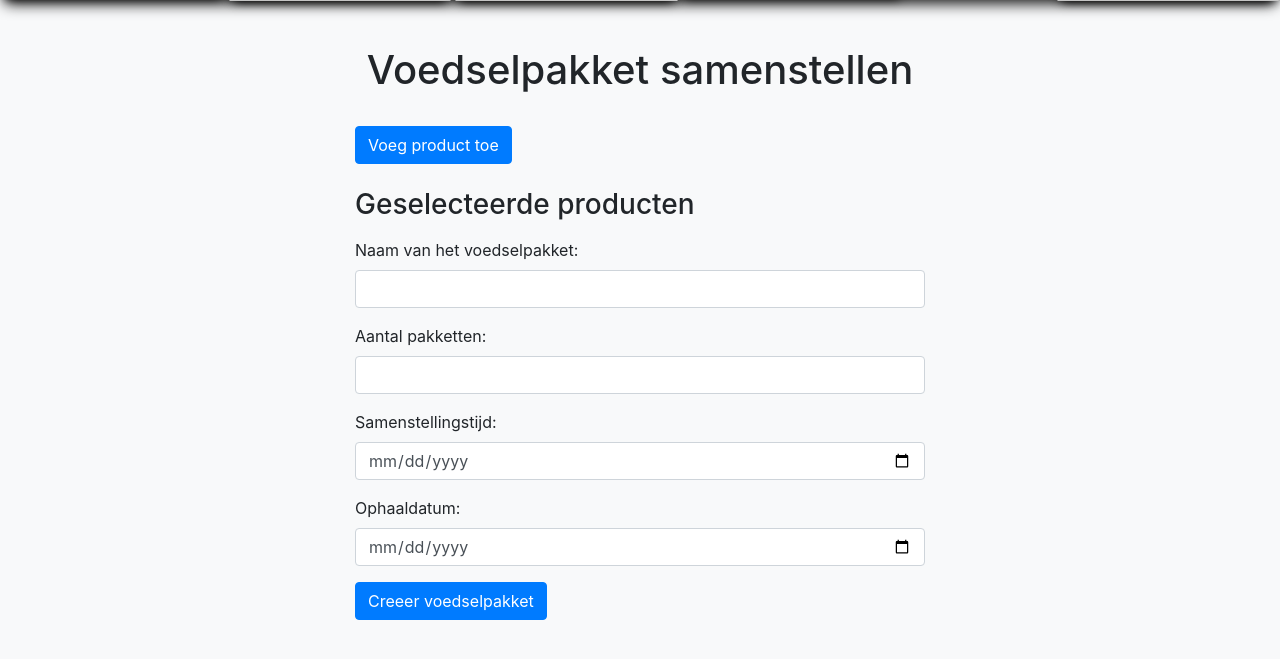
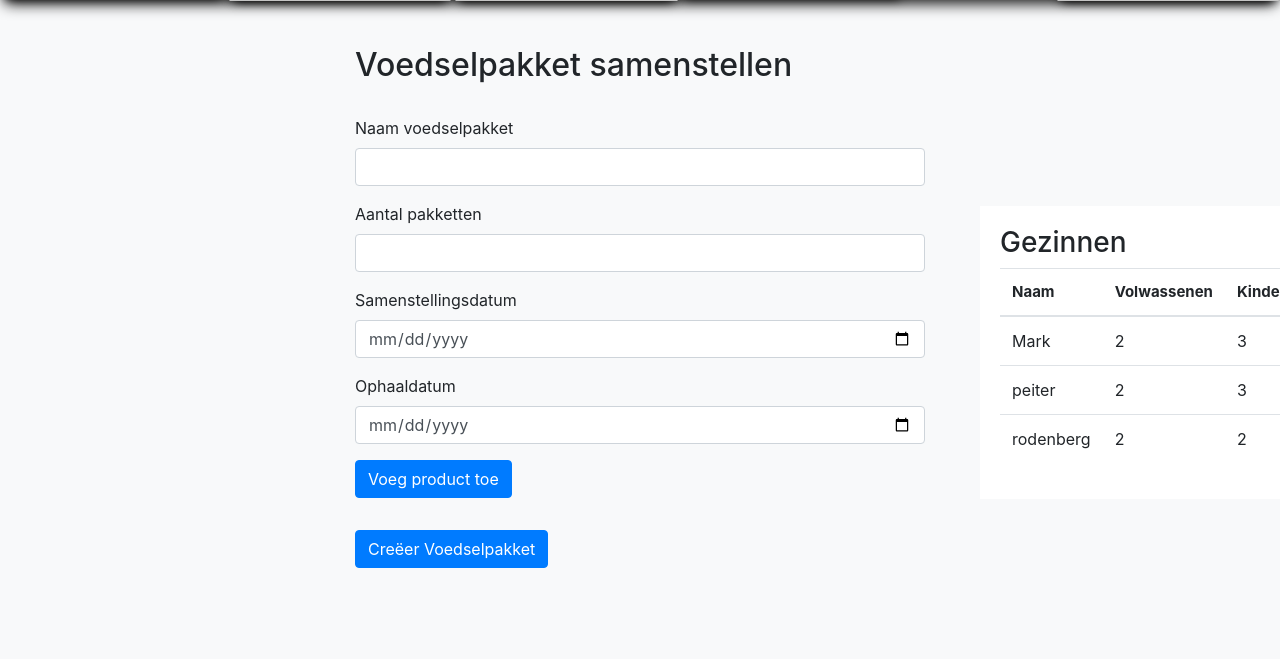
Before and after one commit to Bodilukepoels/Voedselbank-Maaskantje, a PHP site: page /Samenstellen.php in a window 1280 px wide. Shown: the part 47-706 px from the top of the page. Run offline with PHP 8.4, Linux system fonts and the light colour scheme; a user stored in the database is signed in; data comes from the database, SQL or seed files in the repository; some libraries are stand-ins or nearby versions.

Commit message:
Update Samenstellen.php

```diff
--- a/Samenstellen.php
+++ b/Samenstellen.php
@@ -7,8 +7,8 @@ if (!isset($_SESSION['loggedin']) || $_SESSION['loggedin'] != true) {
 }
 
 if ($_SERVER['REQUEST_METHOD'] === 'POST') {
-    if (isset($_POST['selectedProducts']) && !empty($_POST['selectedProducts'])) {
-        $selectedProducts = json_decode($_POST['selectedProducts'], true);
+    if (isset($_POST['quantities']) && !empty($_POST['quantities'])) {
+        $selectedProducts = $_POST['quantities'];
         $foodPackageName = $_POST['foodPackageName'];
         $numberOfPackages = $_POST['numberOfPackages'];
         $creationDate = $_POST['creationDate'];
@@ -58,6 +58,17 @@ function getProductById($conn, $productId)
     $stmt->execute();
     return $stmt->fetch();
 }
+
+try {
+    $sql = "SELECT * FROM gezinnen";
+    $stmt = $conn->prepare($sql);
+    $stmt->execute();
+    $gezinnen = $stmt->fetchAll();
+} catch (PDOException $e) {
+    $errorMessage = $e->getMessage();
+    exit();
+}
+
 ?>
 
 <!DOCTYPE html>
@@ -85,73 +96,95 @@ function getProductById($conn, $productId)
         }
 
         .mb-3 {
-            margin-bottom: 1.5rem !important;
+            margin-bottom: 1rem !important;
         }
 
-        .text-center {
-            text-align: center !important;
+        .text-danger {
+            color: red;
         }
 
-        .btn-primary {
-            background-color: #007bff !important;
-            border-color: #007bff !important;
+        .text-success {
+            color: green;
         }
 
-        .btn-primary:hover {
-            background-color: #0069d9 !important;
-            border-color: #0062cc !important;
+        .food-package-window {
+            background-color: white;
+            padding: 20px;
+            border-radius: 5px;
+            box-shadow: 0 2px 4px rgba(0, 0, 0, 0.1);
         }
 
-        .btn-secondary {
-            background-color: #6c757d !important;
-            border-color: #6c757d !important;
-        }
-
-        .btn-secondary:hover {
-            background-color: #5a6268 !important;
-            border-color: #545b62 !important;
-        }
-
-        .alert-danger {
-            color: #721c24;
-            background-color: #f8d7da;
-            border-color: #f5c6cb;
-            padding: .75rem 1.25rem;
-            margin-bottom: 1rem;
-        }
-
-        .alert-success {
-            color: #155724;
-            background-color: #d4edda;
-            border-color: #c3e6cb;
-            padding: .75rem 1.25rem;
-            margin-bottom: 1rem;
-        }
-
-        #product-popup {
-            display: none;
+        .gezinnen-window {
             position: fixed;
             top: 50%;
-            left: 50%;
-            transform: translate(-50%, -50%);
+            right: 0;
+            transform: translateY(-50%);
             background-color: white;
             padding: 20px;
             z-index: 999;
-        }
-
-        #product-popup .product-list {
+            width: 300px;
             max-height: 400px;
             overflow-y: auto;
         }
+        th {
+            font-size: 15px;
+        }
+    </style>
     </style>
 </head>
 
 <body>
     <div class="container mt-5">
-        <h1 class="text-center mb-4">Voedselpakket samenstellen</h1>
-        <button class="btn btn-primary mb-3" id="open-popup-btn">Voeg product toe</button>
-        <div id="product-popup">
-            <h3>Producten</h3>
+        <h2 class="mb-4">Voedselpakket samenstellen</h2>
+
+        <?php if (isset($successMessage)) : ?>
+            <div class="alert alert-success" role="alert">
+                <?php echo $successMessage; ?>
+            </div>
+        <?php endif; ?>
+
+        <?php if (isset($errorMessage)) : ?>
+            <div class="alert alert-danger" role="alert">
+                <?php echo $errorMessage; ?>
+            </div>
+        <?php endif; ?>
+
+        <form method="post" action="<?php echo $_SERVER['PHP_SELF']; ?>">
+            <div class="form-group">
+                <label for="foodPackageName">Naam voedselpakket</label>
+                <input type="text" class="form-control" id="foodPackageName" name="foodPackageName" required>
+            </div>
+
+            <div class="form-group">
+                <label for="numberOfPackages">Aantal pakketten</label>
+                <input type="number" class="form-control" id="numberOfPackages" name="numberOfPackages" min="1" required>
+            </div>
+
+            <div class="form-group">
+                <label for="creationDate">Samenstellingsdatum</label>
+                <input type="date" class="form-control" id="creationDate" name="creationDate" required>
+            </div>
+
+            <div class="form-group">
+                <label for="pickupDate">Ophaaldatum</label>
+                <input type="date" class="form-control" id="pickupDate" name="pickupDate" required>
+            </div>
+
+            <div class="form-group">
+        <button class="btn btn-primary mb-3" data-toggle="modal" data-target="#product-modal" type="button">Voeg product toe</button>
+            </div>
+
+
+            <div class="modal fade" id="product-modal" tabindex="-1" role="dialog" aria-labelledby="product-modal-label" aria-hidden="true">
+                <div class="modal-dialog modal-dialog-centered" role="document">
+                    <div class="modal-content">
+                        <div class="modal-header">
+                            <h3 class="modal-title" id="product-modal-label">Producten</h3>
+                            <button type="button" class="close" data-dismiss="modal" aria-label="Close">
+                                <span aria-hidden="true">&times;</span>
+                            </button>
+                        </div>
+                        <div class="modal-body">
                             <div class="product-list">
                                 <table class="table">
                                     <thead>
@@ -174,55 +207,52 @@ function getProductById($conn, $productId)
                                     </tbody>
                                 </table>
                             </div>
-            <button class="btn btn-primary" id="add-products-btn">Voeg toe aan geselecteerde</button>
-            <button class="btn btn-secondary" id="close-popup-btn">Sluiten</button>
+                        </div>
+                        <div class="modal-footer">
+                            <button class="btn btn-primary" id="add-products-btn" data-dismiss="modal">Voeg toe aan geselecteerde</button>
+                            <button class="btn btn-secondary" data-dismiss="modal">Sluiten</button>
+                        </div>
+                    </div>
+                </div>
             </div>
 
-        <?php if (isset($successMessage)) : ?>
-            <div class="alert alert-success"><?= $successMessage ?></div>
-        <?php endif; ?>
+            <ul class="selected-products" id="selected-products-list"></ul>
 
-        <?php if (isset($errorMessage)) : ?>
-            <div class="alert alert-danger"><?= $errorMessage ?></div>
-        <?php endif; ?>
-
-        <h3>Geselecteerde producten</h3>
-        <ul id="selected-products-list"></ul>
-
-        <form method="POST" action="">
-            <div class="form-group">
-                <label for="foodPackageName">Naam van het voedselpakket:</label>
-                <input type="text" class="form-control" id="foodPackageName" name="foodPackageName" required>
-            </div>
-            <div class="form-group">
-                <label for="numberOfPackages">Aantal pakketten:</label>
-                <input type="number" class="form-control" id="numberOfPackages" name="numberOfPackages" min="1" required>
-            </div>
-            <div class="form-group">
-                <label for="creationDate">Samenstellingstijd:</label>
-                <input type="date" class="form-control" id="creationDate" name="creationDate" required>
-            </div>
-            <div class="form-group">
-                <label for="pickupDate">Ophaaldatum:</label>
-                <input type="date" class="form-control" id="pickupDate" name="pickupDate" required>
-            </div>
-            <input type="hidden" name="selectedProducts" id="selected-products-input">
-            <button type="submit" class="btn btn-primary" id="create-package-btn">Creeer voedselpakket</button>
+            <button type="submit" class="btn btn-primary">Creëer Voedselpakket</button>
         </form>
     </div>
 
-    <script src="https://code.jquery.com/jquery-3.5.1.min.js"></script>
+    <div class="gezinnen-window">
+            <h3>Gezinnen</h3>
+            <table class="table">
+                <thead>
+                    <tr>
+                        <th>Naam</th>
+                        <th>Volwassenen</th>
+                        <th>Kinderen</th>
+                        <th>Wensen</th>
+                    </tr>
+                </thead>
+                <tbody>
+                    <?php foreach ($gezinnen as $gezin) : ?>
+                        <tr>
+                            <td><?= $gezin['naam']; ?></td>
+                            <td><?= $gezin['volwassenen']; ?></td>
+                            <td><?= $gezin['kinderen']; ?></td>
+                            <td><?= $gezin['wensen']; ?></td>
+                        </tr>
+                    <?php endforeach; ?>
+                </tbody>
+            </table>
+        </div>
+    </div>
+
+    <script src="https://code.jquery.com/jquery-3.5.1.slim.min.js"></script>
+    <script src="https://cdn.jsdelivr.net/npm/@popperjs/core@2.5.4/dist/umd/popper.min.js"></script>
+    <script src="https://stackpath.bootstrapcdn.com/bootstrap/4.5.0/js/bootstrap.min.js"></script>
     <script>
         $(document).ready(function() {
             var selectedProducts = {};
-
-            $('#open-popup-btn').click(function() {
-                $('#product-popup').show();
-            });
-
-            $('#close-popup-btn').click(function() {
-                $('#product-popup').hide();
-            });
 
             $('#add-products-btn').click(function() {
                 var hasInvalidQuantity = false;
@@ -249,15 +279,17 @@ function getProductById($conn, $productId)
                     $('#selected-products-list').empty();
 
                     $.each(selectedProducts, function(productId, quantity) {
-                        var productName = $('input[name="quantities[' + productId + ']"]').closest('tr').find('td:first').text();
-                        $('#selected-products-list').append('<li>' + productName + ' x' + quantity + '</li>');
+                        var productName = $("input[name='quantities[" + productId + "]']").closest('tr').find('td:first').text();
+                        var listItem = '<li>' + productName + ' x' + quantity + '</li>';
+                        $('#selected-products-list').append(listItem);
                     });
 
-                    $('#selected-products-input').val(JSON.stringify(selectedProducts));
-                    $('#product-popup').hide();
+                    var selectedProductsJSON = JSON.stringify(selectedProducts);
+                    $('input[name="selectedProducts"]').val(selectedProductsJSON);
                 }
             });
         });
     </script>
 </body>
+
 </html>
```
Lines whose indentation alone changed are shown as unchanged.
